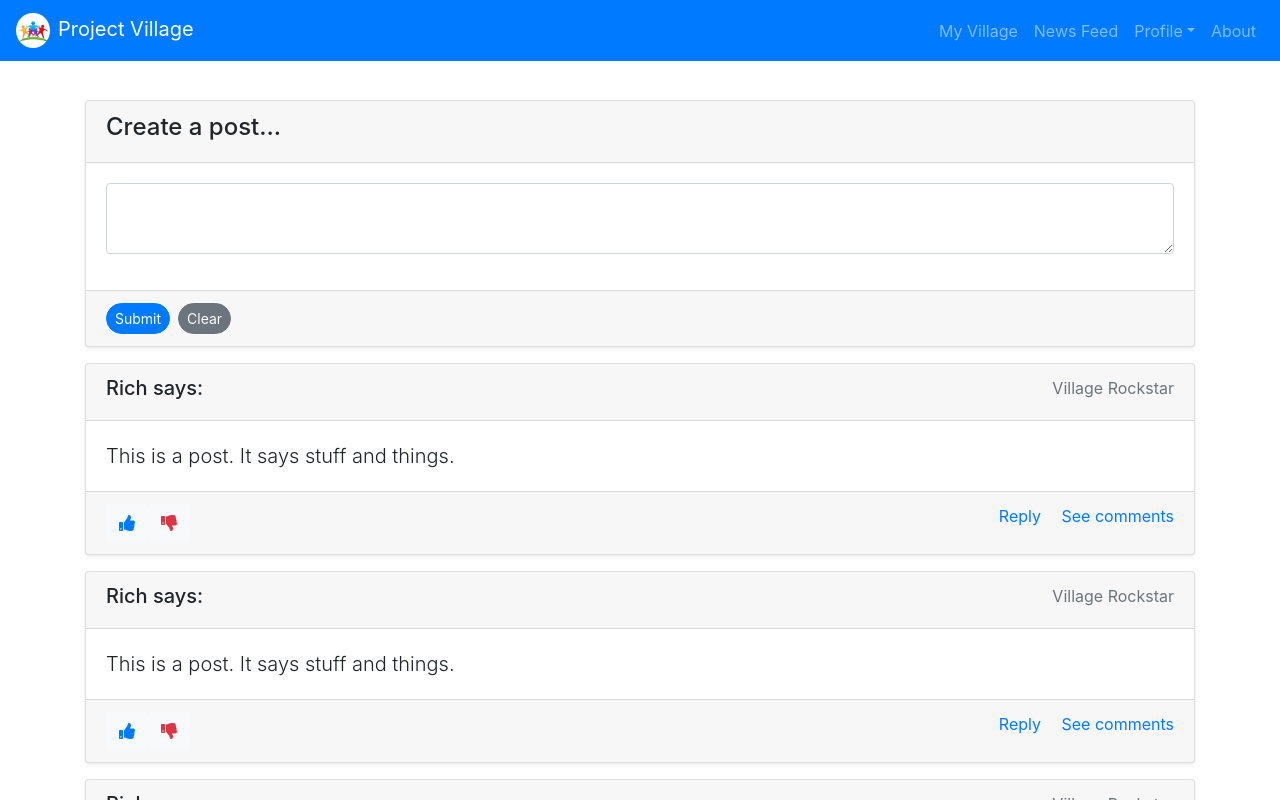
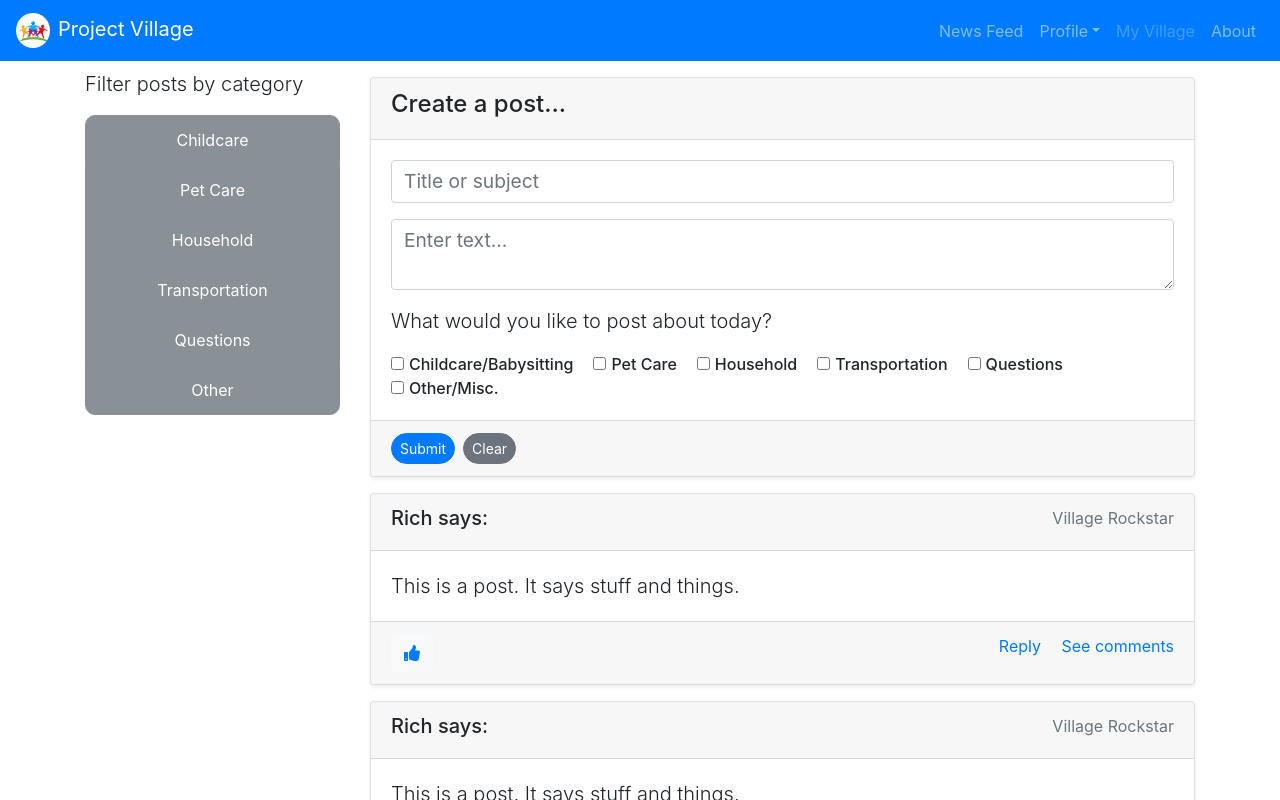
Before and after one commit to RE-codes/project-village, a React (Create React App) app in the folder client/: page /news-feed in a window 1280 px wide. Shown: the top 800 px of the page. Built offline with nearby package versions, Linux system fonts and the light colour scheme; the HTML template or start-up script is replaced by a standard one.

Commit message:
add category sidebar to newsfeed, add title and category choices to createpost, add simple validation, adjust some styling

```diff
--- a/client/src/App.css
+++ b/client/src/App.css
@@ -11,8 +11,8 @@
 }
 
 .landing-page-divider {
-  width: 125px;
-  border-top: 2px solid #F8F9FA;
+  width: 20%;
+  border-top: 1px solid #F8F9FA;
 }
 
 .vertical-center {
@@ -27,10 +27,10 @@
 
 .about-page {
   background-image: url('../src/images/daddy-daughter.jpg');
-  background-position: top;
+  background-repeat: no-repeat;
+  background-position: 0 25%;
   background-size: cover;
   height: 100vh;
-  margin-top: 50px;
 }
 
 .about-page-overlay {
@@ -44,7 +44,37 @@
 }
 
 .news-feed {
-  margin-top: 100px;
+  height: 100vh;
+  overflow-y: scroll;
+}
+
+.news-feed::-webkit-scrollbar {
+  display: none;
+}
+
+.sidebar-button {
+  width: 100%;
+  border-radius: 0;
+  opacity: .8;
+  padding-top: .75rem;
+  padding-bottom: .75rem;
+}
+
+.sidebar-button:not(:disabled):not(.disabled):active:focus {
+  box-shadow: none;
+}
+
+.sidebar-button:focus {
+  background-color: #ee686e;
+  box-shadow: none;
+}
+
+.sidebar-button:first-of-type {
+  border-radius: 10px 10px 0 0;
+}
+
+.sidebar-button:last-of-type {
+  border-radius: 0 0 10px 10px;
 }
 
 .footer {
--- a/client/src/components/CreatePost.js
+++ b/client/src/components/CreatePost.js
@@ -1,6 +1,5 @@
 import React, { Component } from 'react';
 import {
-  Container,
   Row,
   Col,
   Card,
@@ -9,6 +8,7 @@ import {
   CardFooter,
   Form,
   FormGroup,
+  Label,
   Input,
   FormFeedback,
   Button
@@ -16,41 +16,95 @@ import {
 
 class CreatePost extends Component {
   state = {
+    title: '',
     text: '',
+    childcare: false,
+    petcare: false,
+    household: false,
+    transportation: false,
+    questions: false,
+    other: false,
     isInvalid: {
+      title: false,
       text: false
     },
     errorMsg: {
+      title: '',
       text: ''
     }
   };
 
   onChange = event => {
+    const value =
+      event.target.type === 'checkbox'
+        ? event.target.checked
+        : event.target.value;
     this.setState({
-      [event.target.name]: event.target.value
+      [event.target.name]: value
     });
   };
 
   onClearClick = () => {
     //Reset State
     this.setState({
+      title: '',
       text: '',
+      childcare: false,
+      petcare: false,
+      household: false,
+      transportation: false,
+      questions: false,
+      other: false,
       isInvalid: {
+        title: false,
         text: false
       },
       errorMsg: {
+        title: '',
         text: ''
       }
     });
   };
 
   onSubmitClick = event => {
-    const { text } = this.state;
-
     event.preventDefault();
 
+    const {
+      text,
+      title,
+      childcare,
+      petcare,
+      household,
+      transportation,
+      questions,
+      other
+    } = this.state;
+
+    const interests = [];
+
+    if (childcare) {
+      interests.push('childcare');
+    }
+    if (petcare) {
+      interests.push('petcare');
+    }
+    if (household) {
+      interests.push('household');
+    }
+    if (transportation) {
+      interests.push('transportation');
+    }
+    if (questions) {
+      interests.push('questions');
+    }
+    if (other) {
+      interests.push('other');
+    }
+
     let post = {
-      text
+      title,
+      text,
+      interests
     };
 
     if (this.validated(post)) {
@@ -59,11 +113,20 @@ class CreatePost extends Component {
 
       //Reset State
       this.setState({
+        title: '',
         text: '',
+        childcare: false,
+        petcare: false,
+        household: false,
+        transportation: false,
+        questions: false,
+        other: false,
         isInvalid: {
+          title: false,
           text: false
         },
         errorMsg: {
+          title: '',
           text: ''
         }
       });
@@ -73,9 +136,19 @@ class CreatePost extends Component {
   };
 
   validated = formData => {
-    const { text } = formData;
+    const { text, title } = formData;
 
-    if (!text) {
+    if (!title) {
+      this.setState({
+        isInvalid: {
+          title: true
+        },
+        errorMsg: {
+          title: 'Title field is required'
+        }
+      });
+      return false;
+    } else if (!text) {
       this.setState({
         isInvalid: {
           text: true
@@ -93,8 +166,7 @@ class CreatePost extends Component {
 
   render() {
     return (
-      <Container>
-        <Card className="mb-3 shadow-sm">
+      <Card className="my-3 shadow-sm">
         <Row>
           <Col md="12">
             <CardHeader>
@@ -104,14 +176,94 @@ class CreatePost extends Component {
               <CardBody>
                 <FormGroup>
                   <Input
+                    type="text"
+                    name="title"
+                    placeholder="Title or subject"
+                    value={this.state.title}
+                    onChange={this.onChange}
+                    style={{ fontSize: '1.2rem' }}
+                    invalid={this.state.isInvalid.title}
+                  />
+                  <FormFeedback>{this.state.errorMsg.title}</FormFeedback>
+                </FormGroup>
+                <FormGroup>
+                  <Input
                     type="textarea"
                     name="text"
+                    placeholder="Enter text..."
                     value={this.state.text}
                     onChange={this.onChange}
-                      style={{ fontSize: '1.2rem', fontWeight: '200' }}
+                    style={{ fontSize: '1.2rem' }}
                     invalid={this.state.isInvalid.text}
                   />
                   <FormFeedback>{this.state.errorMsg.text}</FormFeedback>
+                </FormGroup>
+                <p className="lead">What would you like to post about today?</p>
+                <FormGroup check inline>
+                  <Label check className="h6 mr-2">
+                    <Input
+                      type="checkbox"
+                      name="childcare"
+                      checked={this.state.childcare}
+                      onChange={this.onChange}
+                    />
+                    Childcare/Babysitting
+                  </Label>
+                </FormGroup>
+                <FormGroup check inline>
+                  <Label check className="h6 mr-2">
+                    <Input
+                      type="checkbox"
+                      name="petcare"
+                      checked={this.state.petcare}
+                      onChange={this.onChange}
+                    />
+                    Pet Care
+                  </Label>
+                </FormGroup>
+                <FormGroup check inline>
+                  <Label check className="h6 mr-2">
+                    <Input
+                      type="checkbox"
+                      name="household"
+                      checked={this.state.household}
+                      onChange={this.onChange}
+                    />
+                    Household
+                  </Label>
+                </FormGroup>
+                <FormGroup check inline>
+                  <Label check className="h6 mr-2">
+                    <Input
+                      type="checkbox"
+                      name="transportation"
+                      checked={this.state.transportation}
+                      onChange={this.onChange}
+                    />
+                    Transportation
+                  </Label>
+                </FormGroup>
+                <FormGroup check inline>
+                  <Label check className="h6 mr-2">
+                    <Input
+                      type="checkbox"
+                      name="questions"
+                      checked={this.state.questions}
+                      onChange={this.onChange}
+                    />
+                    Questions
+                  </Label>
+                </FormGroup>
+                <FormGroup check inline>
+                  <Label check className="h6 mr-2">
+                    <Input
+                      type="checkbox"
+                      name="other"
+                      checked={this.state.other}
+                      onChange={this.onChange}
+                    />
+                    Other/Misc.
+                  </Label>
                 </FormGroup>
               </CardBody>
               <CardFooter>
@@ -135,7 +287,6 @@ class CreatePost extends Component {
           </Col>
         </Row>
       </Card>
-      </Container>
     );
   }
 }
--- a/client/src/components/Header.js
+++ b/client/src/components/Header.js
@@ -27,7 +27,7 @@ class Header extends Component {
   render() {
     return (
       <header>
-        <Navbar className="" color="primary" dark fixed="top" expand="md">
+        <Navbar className="" color="primary" dark expand="md">
           <NavbarBrand tag={Link} to="/">
             <img
               src={logo}
@@ -40,11 +40,6 @@ class Header extends Component {
           <NavbarToggler onClick={this.toggle} />
           <Collapse isOpen={this.state.isOpen} navbar>
             <Nav className="ml-auto" navbar>
-              <NavItem>
-                <NavLink tag={Link} to="/map">
-                  My Village
-                </NavLink>
-              </NavItem>
               <NavItem>
                 <NavLink tag={Link} to="/news-feed">
                   News Feed
@@ -68,6 +63,11 @@ class Header extends Component {
                 </DropdownMenu>
               </UncontrolledDropdown>
               <NavItem>
+                <NavLink tag={Link} to="/map" disabled>
+                  My Village
+                </NavLink>
+              </NavItem>
+              <NavItem>
                 <NavLink tag={Link} to="/about">
                   About
                 </NavLink>
--- a/client/src/components/NewsFeed.js
+++ b/client/src/components/NewsFeed.js
@@ -1,11 +1,23 @@
 import React, { Component } from 'react';
+import { Container, Row, Col, Button } from 'reactstrap';
 import Post from './Post';
 import CreatePost from './CreatePost';
 
 class NewsFeed extends Component {
   render() {
     return (
-      <div className="news-feed">
+      <Container>
+        <Row>
+          <Col lg={3} className="sidebar mb-3">
+            <p className="lead mt-2">Filter posts by category</p>
+            <Button className="sidebar-button">Childcare</Button>
+            <Button className="sidebar-button">Pet Care</Button>
+            <Button className="sidebar-button">Household</Button>
+            <Button className="sidebar-button">Transportation</Button>
+            <Button className="sidebar-button">Questions</Button>
+            <Button className="sidebar-button">Other</Button>
+          </Col>
+          <Col lg={9} className="news-feed">
             <CreatePost />
             <Post />
             <Post />
@@ -14,7 +26,9 @@ class NewsFeed extends Component {
             <Post />
             <Post />
             <Post />
-      </div>
+          </Col>
+        </Row>
+      </Container>
     );
   }
 }
--- a/client/src/components/Post.js
+++ b/client/src/components/Post.js
@@ -1,6 +1,5 @@
 import React, { Component } from 'react';
 import {
-  Container,
   Row,
   Col,
   Card,
@@ -23,7 +22,6 @@ class Post extends Component {
   render() {
     const { post } = this.state;
     return (
-      <Container>
       <Card className="mb-3 shadow-sm">
         <Row>
           <Col md="12">
@@ -40,9 +38,9 @@ class Post extends Component {
               <Button color="light" className="like">
                 <i className="fas fa-thumbs-up text-primary" />
               </Button>
-                <Button color="light" className="unlike">
+              {/* <Button color="light" className="unlike">
                 <i className="fas fa-thumbs-down text-danger" />
-                </Button>
+              </Button> */}
               <div className="float-right">
                 <a href="/news-feed" className="mx-3">
                   Reply
@@ -53,7 +51,6 @@ class Post extends Component {
           </Col>
         </Row>
       </Card>
-      </Container>
     );
   }
 }
--- a/client/src/components/SidebarMap.js
+++ b/client/src/components/SidebarMap.js
@@ -14,7 +14,7 @@ class SidebarMap extends Component {
     }
   };
 
-  componentDidMount = async () => {
+  componentDidMount = () => {
     const success = position => {
       console.log('success returns: ', position);
       this.setState({
@@ -26,7 +26,7 @@ class SidebarMap extends Component {
     };
     const err = err => console.error(err);
 
-    await navigator.geolocation.getCurrentPosition(success, err);
+    navigator.geolocation.getCurrentPosition(success, err);
   };
 
   // static defaultProps = {
@@ -39,7 +39,9 @@ class SidebarMap extends Component {
 
   render() {
     return (
-      <Container style={{ height: '67vh', marginTop: '75px' }}>
+      <Container
+        style={{ height: '67vh', marginTop: '2rem', marginBottom: '2rem' }}
+      >
         <GoogleMapReact
           bootstrapURLKeys={{ key: 'AIzaSyCUrK2NlmY72Y620bmfkGvJzra1wIN32uw' }}
           center={this.state.myCoords}
```
Lines whose indentation alone changed are shown as unchanged.
